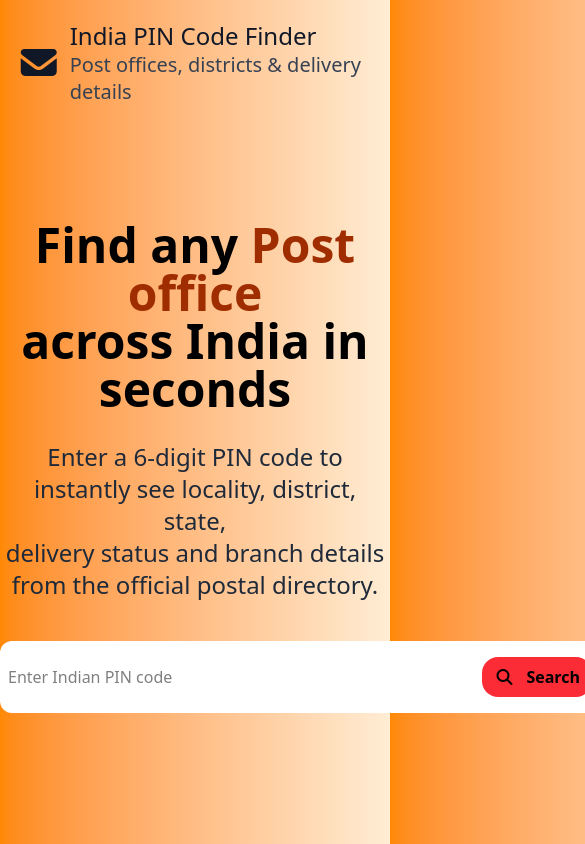
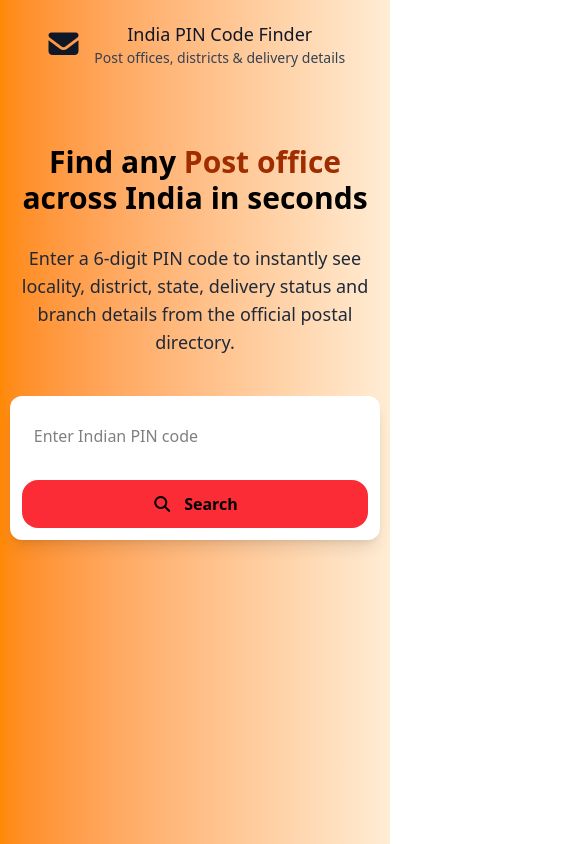
Before and after one commit to Pavitersharma/Post-office-finder, a plain HTML site: page index.html in a window 390 px wide. Shown: the top 844 px of the page, 585 px wide, since content can reach past the window. Drawn offline with nearby package versions, Linux system fonts and the light colour scheme.

Commit message:
responsive add

```diff
--- a/index.html
+++ b/index.html
@@ -4,6 +4,7 @@
     <meta charset="UTF-8" />
     <meta name="viewport" content="width=device-width, initial-scale=1.0" />
     <title>Pincode Explorer</title>
+
     <link rel="stylesheet" href="style.css" />
     <script src="https://cdn.jsdelivr.net/npm/@tailwindcss/browser@4"></script>
 
@@ -15,63 +16,76 @@
       referrerpolicy="no-referrer"
     />
   </head>
-  <body class="bg-gradient-to-r from-orange-400 to-orange-100
-             dark:from-gray-900 dark:to-gray-700
-             min-h-screen">
+
+  <body
+    class="bg-gradient-to-r from-orange-400 to-orange-100 dark:from-gray-900 dark:to-gray-700 min-h-screen"
+  >
+    <!-- Header -->
     <header class="text-gray-600 body-font">
       <div
         class="container mx-auto flex flex-wrap p-5 flex-col md:flex-row items-center justify-between"
       >
         <a
-          class="flex title-font font-medium items-center text-gray-900 mb-4 md:mb-0 flex items-center justify-center"
+          class="flex title-font font-medium items-center text-gray-900 mb-4 md:mb-0 justify-center text-center md:text-left"
         >
-          <i class="fa-solid fa-envelope text-4xl"></i>
-          <span class="ml-3 text-2xl"> India PIN Code Finder <br> <p class="text-[20px] text-gray-700">Post offices, districts & delivery details</p></span>
+          <i class="fa-solid fa-envelope text-3xl md:text-4xl"></i>
 
+          <span class="ml-3 text-lg md:text-2xl">
+            India PIN Code Finder
+            <br />
+            <p class="text-sm md:text-[20px] text-gray-700">
+              Post offices, districts & delivery details
+            </p>
+          </span>
         </a>
-
-
       </div>
     </header>
 
-    <div class="text-center">
-      <div class="">
-        <h1 class="text-5xl mt-20 font-bold">
-          Find any <span class="text-orange-800">Post office</span> <br />
+    <!-- Hero Section -->
+    <div class="text-center px-4">
+      <div>
+        <h1 class="text-3xl md:text-5xl mt-10 md:mt-20 font-bold">
+          Find any <span class="text-orange-800">Post office</span>
+          <br />
           across India in seconds
         </h1>
 
-        <p class="mt-7 text-2xl text-gray-800">
-          Enter a 6-digit PIN code to instantly see locality, district, state,
-          <br />
-          delivery status and branch details from the official postal directory.
+        <p class="mt-7 text-lg md:text-2xl text-gray-800">
+          Enter a 6-digit PIN code to instantly see locality, district,
+          state,
+          <br class="hidden md:block" />
+          delivery status and branch details from the official postal
+          directory.
         </p>
       </div>
     </div>
 
+    <!-- Search Box -->
     <div
-      class="w-[600px] mx-auto flex bg-white items-center mt-10 justify-center p-2 rounded-xl gap-10"
+      class="w-[95%] max-w-[600px] mx-auto flex flex-col md:flex-row bg-white items-center mt-10 justify-center p-3 rounded-xl gap-4 shadow-lg"
     >
       <input
         type="text"
         placeholder="Enter Indian PIN code"
-        class="w-[500px] py-4 outline-none"
+        class="w-full md:w-[500px] py-4 px-3 outline-none"
         id="inputtext"
       />
 
       <button
-        class="bg-red-500 px-3 py-2 rounded-2xl flex items-center justify-center gap-3 font-bold hover:bg-red-800"
+        class="bg-red-500 px-5 py-3 rounded-2xl flex items-center justify-center gap-3 font-bold hover:bg-red-800 w-full md:w-auto"
         onclick="Getpincode()"
       >
-        <i class="fa-solid fa-magnifying-glass"></i> Search
+        <i class="fa-solid fa-magnifying-glass"></i>
+        Search
       </button>
     </div>
 
+    <!-- Result Container -->
+    <div
+      id="result"
+      class="w-[95%] max-w-[900px] mx-auto mt-10 p-4 md:p-6 rounded-xl"
+    ></div>
 
-    <div
-  id="result"
-  class="w-[900px] mx-auto mt-10 p-6    rounded-xl "
-></div>
     <script src="script.js"></script>
   </body>
 </html>
```
Also changed, not shown: script.js (line endings or trailing spaces).
